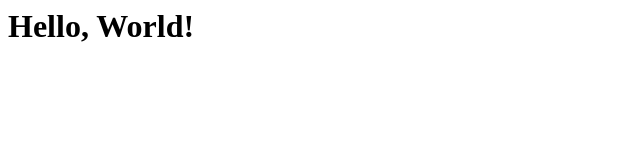
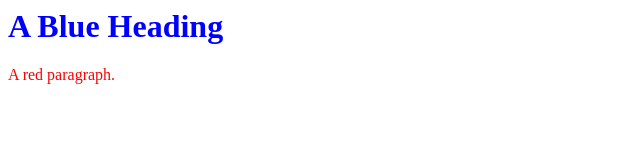
Before and after one commit to S-Kantaporn/Git-practice, a plain HTML site: page index.html in a window 1280 px wide. Shown: the whole page, without its empty margins (0-640 px from the left). Drawn offline with Linux system fonts and the light colour scheme.

Commit message:
Update index.html

```diff
--- a/index.html
+++ b/index.html
@@ -1 +1,9 @@
-<h1>Hello, World!</h1>
+<html>
+<body>
+
+<h1 style="color:blue;">A Blue Heading</h1>
+
+<p style="color:red;">A red paragraph.</p>
+
+</body>
+</html>
```
